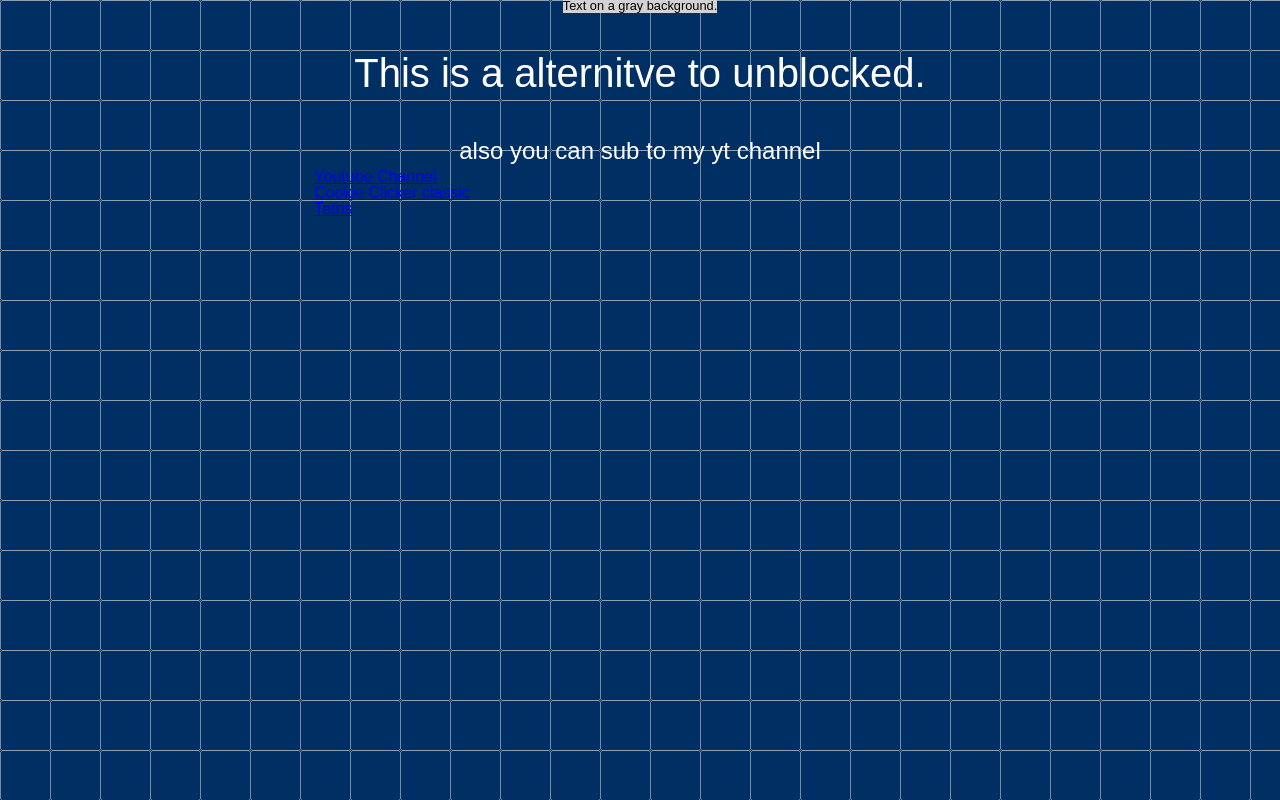
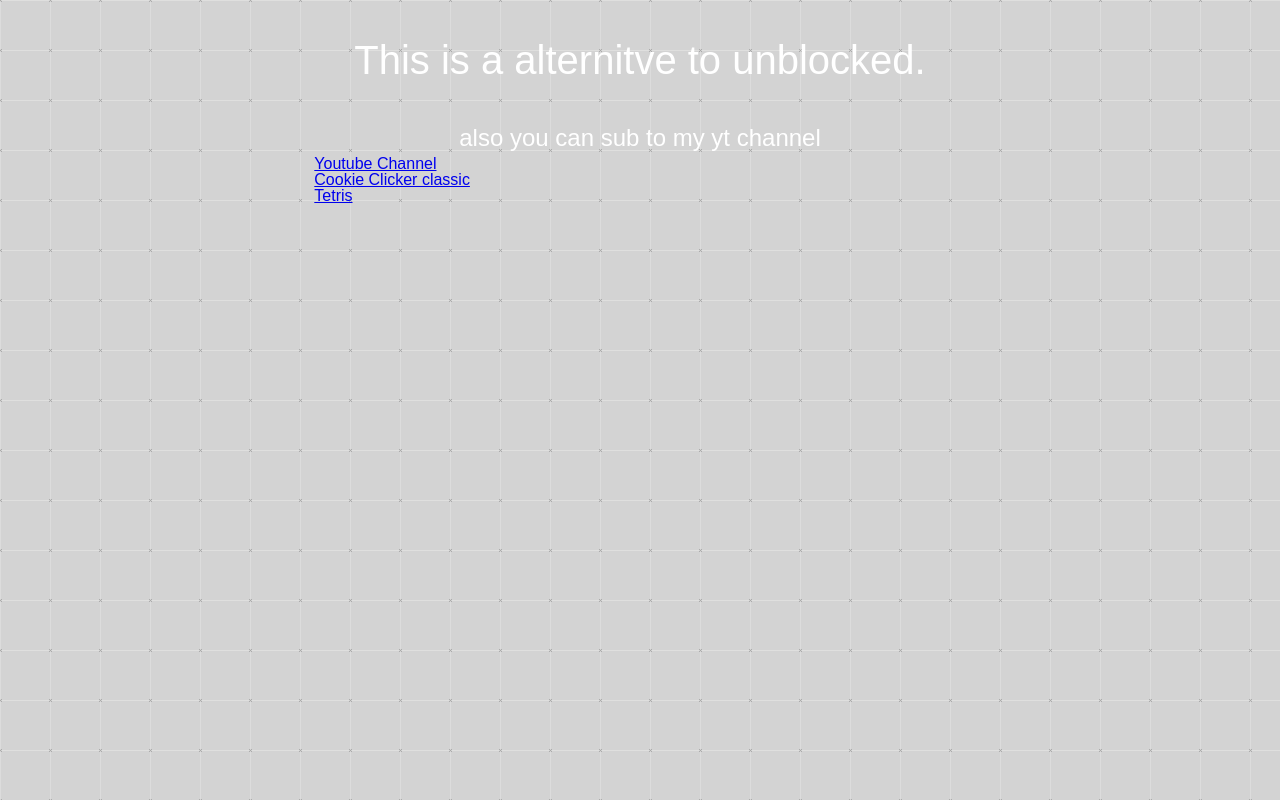
Before and after one commit to fletcherM-spec/fletcherM-spec.github.io, a plain HTML site: page index.html in a window 1280 px wide. Drawn offline with Linux system fonts and the light colour scheme; files that its build step writes are made by us from their sources; files whose address does not match are found by name.

Commit message:
Update index.html

```diff
--- a/index.html
+++ b/index.html
@@ -1,4 +1,3 @@
-<p style="background-color: lightgray; color: black;">Text on a gray background.</p>
 <!DOCTYPE html>
 <html lang="en">
 <head>
@@ -8,7 +7,7 @@
   <title></title>
   <link rel="stylesheet" href="css/style.css">
 </head>
-<body>
+<body style="background-color: lightgray;">
     <div>
       <h1>This is a alternitve to unblocked.</h1>
       <h2> also you can sub to my yt channel</h2>
```
